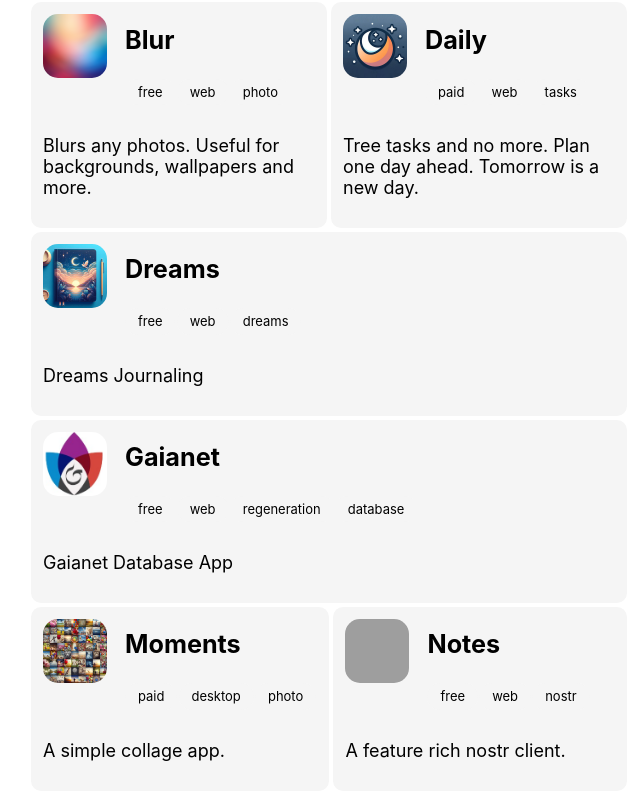
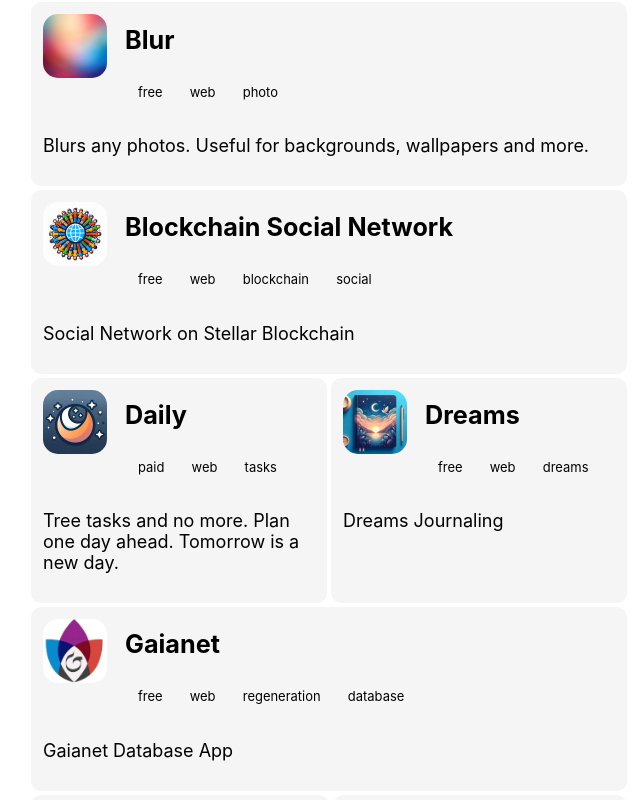
Before and after one commit to sondreb/brainbox-website, an Angular app: page /apps in a window 1280 px wide. Shown: the part 408-1208 px from the top of the page, without its empty margins (311-951 px from the left). Built offline with nearby package versions, Linux system fonts and the light colour scheme; grey boxes are pictures that could not be loaded.

Commit message:
Add the BSN app

```diff
--- a/src/app/data.service.ts
+++ b/src/app/data.service.ts
@@ -72,7 +72,7 @@ export class DataService {
       link: 'https://dreams.brainbox.no',
       source: 'https://github.com/sondreb/dreams',
     },
-    giaanet: {
+    gaianet: {
       name: 'Gaianet',
       icon: 'gaianet.png',
       description: 'Gaianet Database App',
@@ -80,6 +80,14 @@ export class DataService {
       tags: ['free', 'web', 'regeneration', 'database'],
       link: 'https://gaianet.brainbox.no',
       source: 'https://github.com/sondreb/gaianet',
+    },
+    bsn: {
+      name: 'Blockchain Social Network',
+      icon: 'bsn.png',
+      description: 'Social Network on Stellar Blockchain',
+      tags: ['free', 'web', 'blockchain', 'social'],
+      link: 'https://bsn.brainbox.no',
+      source: 'https://github.com/sondreb/bsn',
     },
   };
 
```
Also changed, not shown: public/assets/icons/bsn.png (added).
